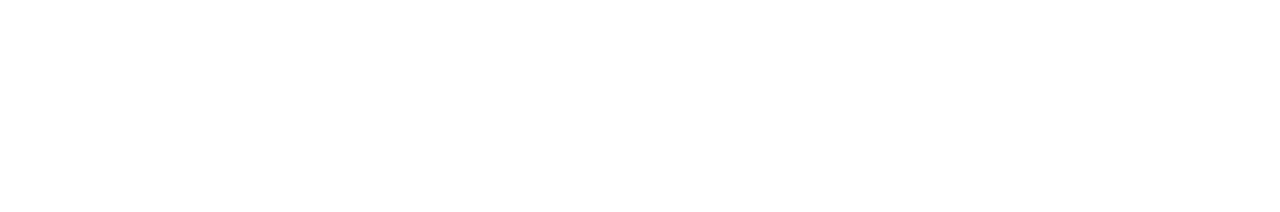
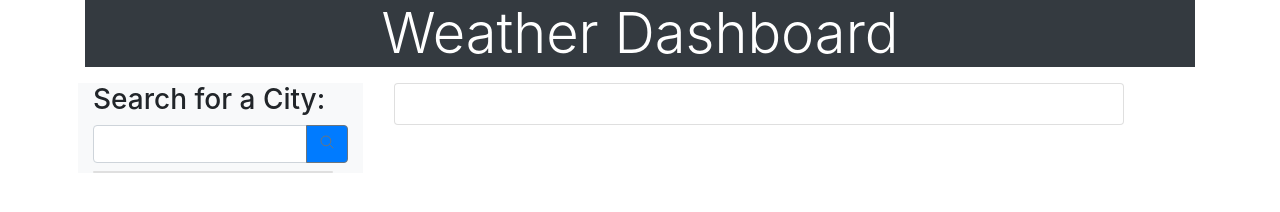
Before and after one commit to cody3629/Weather-Dashboard, a plain HTML site: page index.html in a window 1280 px wide. Drawn offline with nearby package versions, Linux system fonts and the light colour scheme.

Commit message:
added city search and listing, and history

```diff
--- a/index.html
+++ b/index.html
@@ -9,9 +9,38 @@
 
     <script type="module" src="https://unpkg.com/ionicons@5.1.2/dist/ionicons/ionicons.esm.js"></script>
     <script nomodule="" src="https://unpkg.com/ionicons@5.1.2/dist/ionicons/ionicons.js"></script>
-    <title>Document</title>
+
+    <title>Weather Dashboard</title>
 </head>
 <body>
+    <div class="container">
+        <div class="jumbotron-fluid bg-dark text-white text-center">
+            <div class="container">
+                <h1 class="display-4">Weather Dashboard</h1>
+            </div>
+        </div>
+        <div class="row">
+            <div class="col-3 m-2 bg-light">
+                <h3>Search for a City:</h3>
+                <div class="input-group mb-2">
+                    <input type="text" class="form-control" id="city-input" aria-describedby="basic-addon2">
+                    <div class="input-group-append">
+                        <button id="add-city" class="btn btn-outline-secondary bg-primary" type="button"><ion-icon name="search-outline"></ion-icon></button>
+                    </div>
+                </div>
+                <div class="card" style="width: 15rem;">
+                 <ul id="city-list" class="list-group list-group-flush"></ul>
+                </div>
+            </div>
+             <div class="col-8 m-2">
+                 <div class="row-12">
+                     <div class="card">
+                         <div id="today-weather" class="card-body"></div>
+                     </div>
+                 </div>
+             </div>
+        </div>
+    </div>
 
 </body>
 </html>
```
